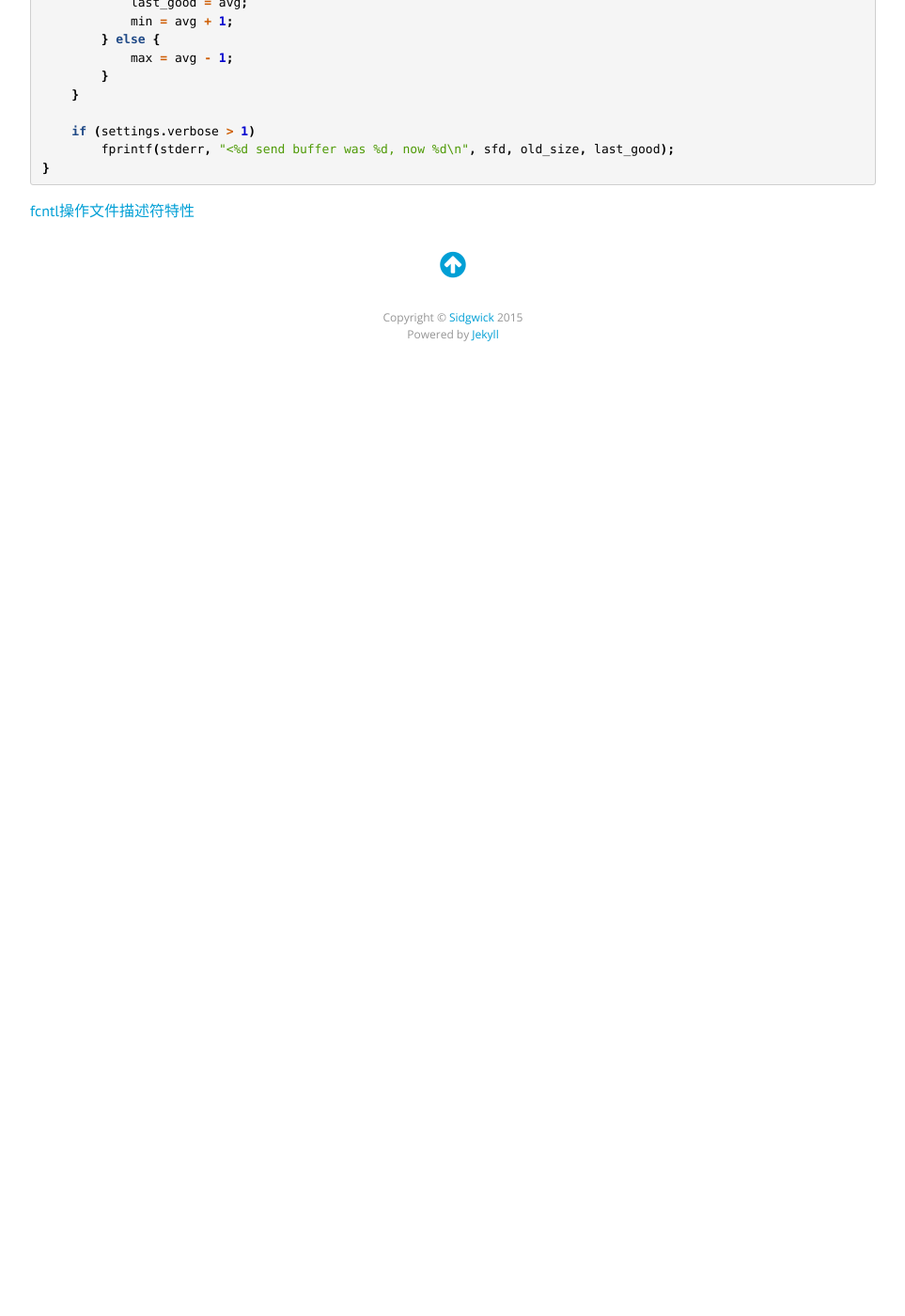
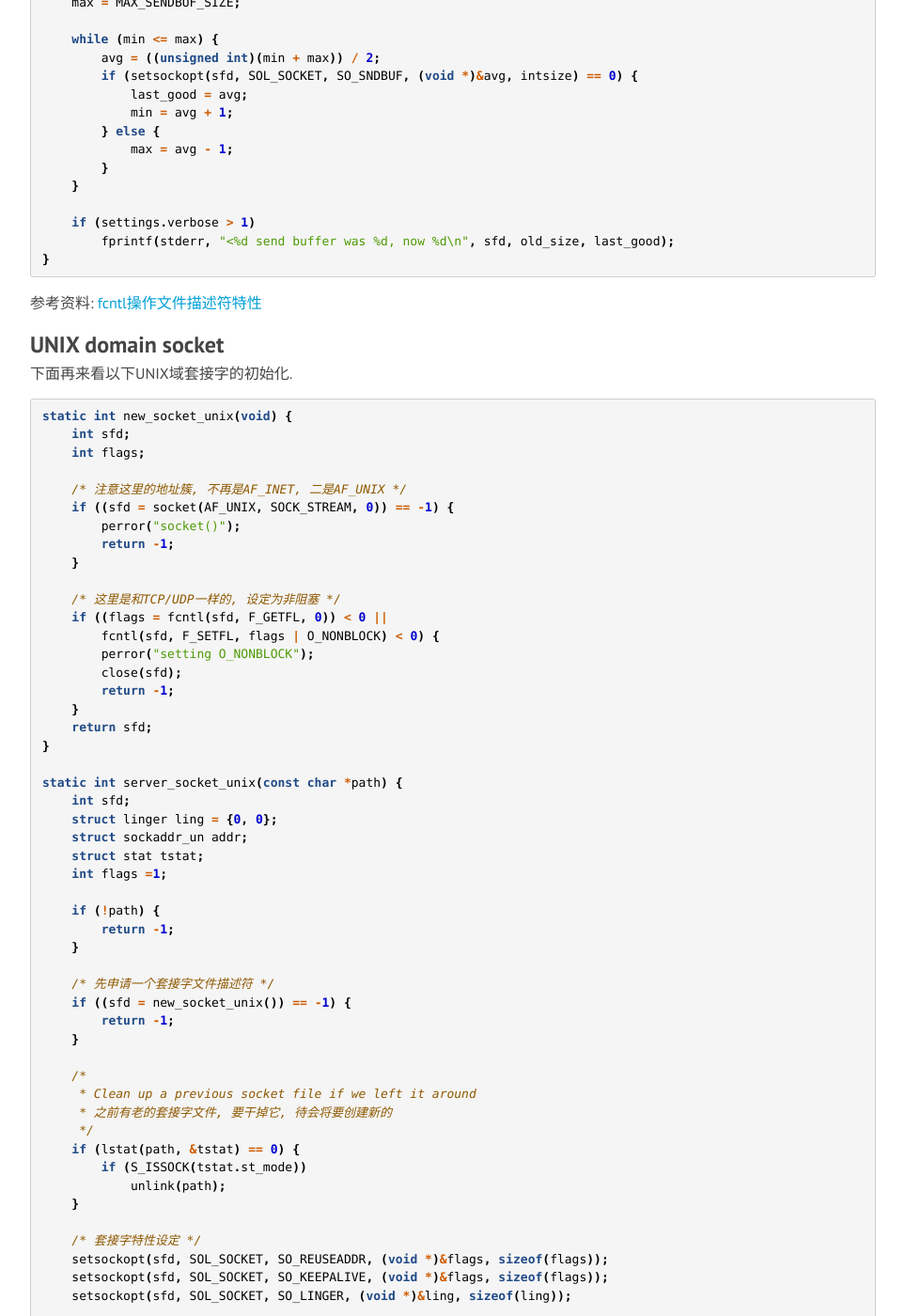
Before and after one commit to sidgwick/sidgwick.github.io, a Jekyll site: the page built from _posts/c/memcached/2015-11-04-Memcached-socket-init.md, in a window 1280 px wide and 1400 px high, scrolled down 2379 px. Shown: the whole window at 94% size, without its empty margins (158-1121 px from the left). Built offline with Jekyll 4.4.1, drawn with Linux system fonts in a browser that asks for light colours; nearby versions of some CDN libraries; Markdown is read by kramdown in place of the engine named in the settings; before the commit the page ends 2780 px from its top, so only the background shows below that; some of the changed text lies outside the part shown.

Commit message:
memcached socket initializtion完成

````diff
--- a/_posts/c/memcached/2015-11-04-Memcached-socket-init.md
+++ b/_posts/c/memcached/2015-11-04-Memcached-socket-init.md
@@ -15,6 +15,11 @@ categories: c memcached
 废话不多说, 先回忆下, TCP和UDP在调用初始化函数时的差异
 
 ```c
+/* listening socket */
+static int l_socket = 0;
+/* udp socket */
+static int u_socket = -1;
+
 /* TCP */
 l_socket = server_socket(settings.port, 0);
 /* UDP */
@@ -134,4 +139,89 @@ static void maximize_sndbuf(const int sfd) {
 }
 ```
 
-[fcntl操作文件描述符特性](#TODO)
+参考资料: [fcntl操作文件描述符特性](#TODO)
+
+## UNIX domain socket
+
+下面再来看以下UNIX域套接字的初始化.
+
+```c
+static int new_socket_unix(void) {
+    int sfd;
+    int flags;
+
+    /* 注意这里的地址簇, 不再是AF_INET, 二是AF_UNIX */
+    if ((sfd = socket(AF_UNIX, SOCK_STREAM, 0)) == -1) {
+        perror("socket()");
+        return -1;
+    }
+
+    /* 这里是和TCP/UDP一样的, 设定为非阻塞 */
+    if ((flags = fcntl(sfd, F_GETFL, 0)) < 0 ||
+        fcntl(sfd, F_SETFL, flags | O_NONBLOCK) < 0) {
+        perror("setting O_NONBLOCK");
+        close(sfd);
+        return -1;
+    }
+    return sfd;
+}
+
+static int server_socket_unix(const char *path) {
+    int sfd;
+    struct linger ling = {0, 0};
+    struct sockaddr_un addr;
+    struct stat tstat;
+    int flags =1;
+
+    if (!path) {
+        return -1;
+    }
+
+    /* 先申请一个套接字文件描述符 */
+    if ((sfd = new_socket_unix()) == -1) {
+        return -1;
+    }
+
+    /*
+     * Clean up a previous socket file if we left it around
+     * 之前有老的套接字文件, 要干掉它, 待会将要创建新的
+     */
+    if (lstat(path, &tstat) == 0) {
+        if (S_ISSOCK(tstat.st_mode))
+            unlink(path);
+    }
+
+    /* 套接字特性设定 */
+    setsockopt(sfd, SOL_SOCKET, SO_REUSEADDR, (void *)&flags, sizeof(flags));
+    setsockopt(sfd, SOL_SOCKET, SO_KEEPALIVE, (void *)&flags, sizeof(flags));
+    setsockopt(sfd, SOL_SOCKET, SO_LINGER, (void *)&ling, sizeof(ling));
+
+    /*
+     * the memset call clears nonstandard fields in some impementations
+     * that otherwise mess things up.
+     */
+    memset(&addr, 0, sizeof(addr));
+
+    /* 协议簇 */
+    addr.sun_family = AF_UNIX;
+    /* socket文件地址  */
+    strcpy(addr.sun_path, path);
+    /* 绑定到sfd(socket文件描述符)到socket文件 */
+    if (bind(sfd, (struct sockaddr *)&addr, sizeof(addr)) == -1) {
+        perror("bind()");
+        close(sfd);
+        return -1;
+    }
+    /* 监听, 同TCP一样, 要监听 */
+    if (listen(sfd, 1024) == -1) {
+        perror("listen()");
+        close(sfd);
+        return -1;
+    }
+    return sfd;
+}
+```
+
+至此, TCP/UDP/UNIX域套接字的初始化工作已经完成, 此时, 他们都处在等待客户连接的
+状态, 虽然我们还没有accept, 但是此时雏形已经形成. 之后的读操作由libevent通知我
+们, 当这些套接字上可读时, 就意味着有新的链接请求过来了.
````
